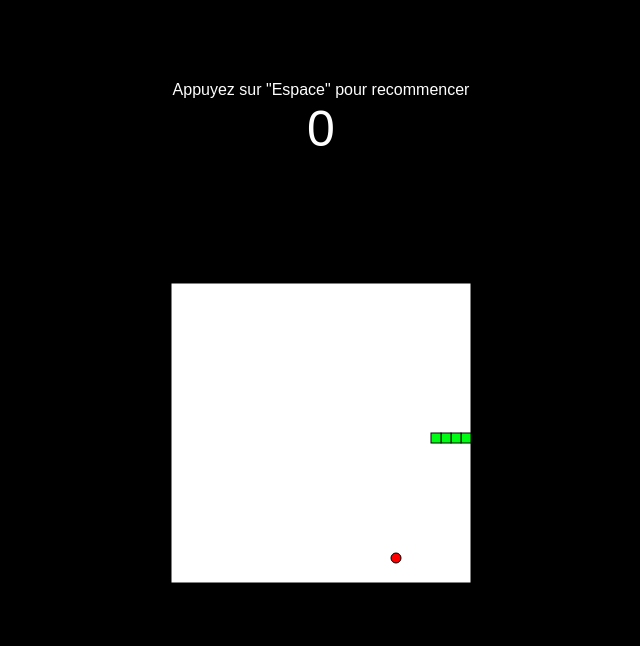
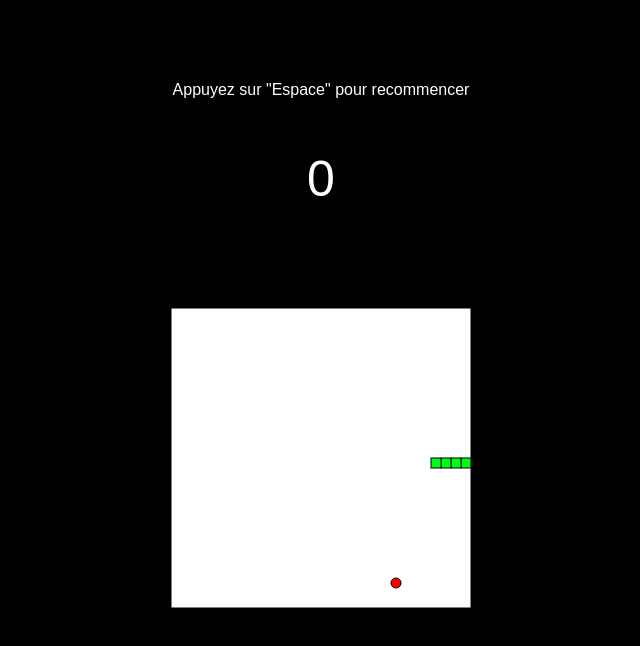
Before and after one commit to BriceDO/snake_game, a plain HTML site: page index.html in a window 1280 px wide. Shown: the whole page, without its empty margins (319-959 px from the left). Drawn offline with Linux system fonts and the light colour scheme.

Commit message:
fixed visual

```diff
--- a/style.css
+++ b/style.css
@@ -10,11 +10,11 @@ body {
 }
 
 #canvas {
-    margin-top: 125px;
+    margin-top: 100px;
 }
 
 #score {
-    margin-top: 100px;
+    margin-top: 150px;
     color: #fefefe;
     font-size: 50px;
 }
```
